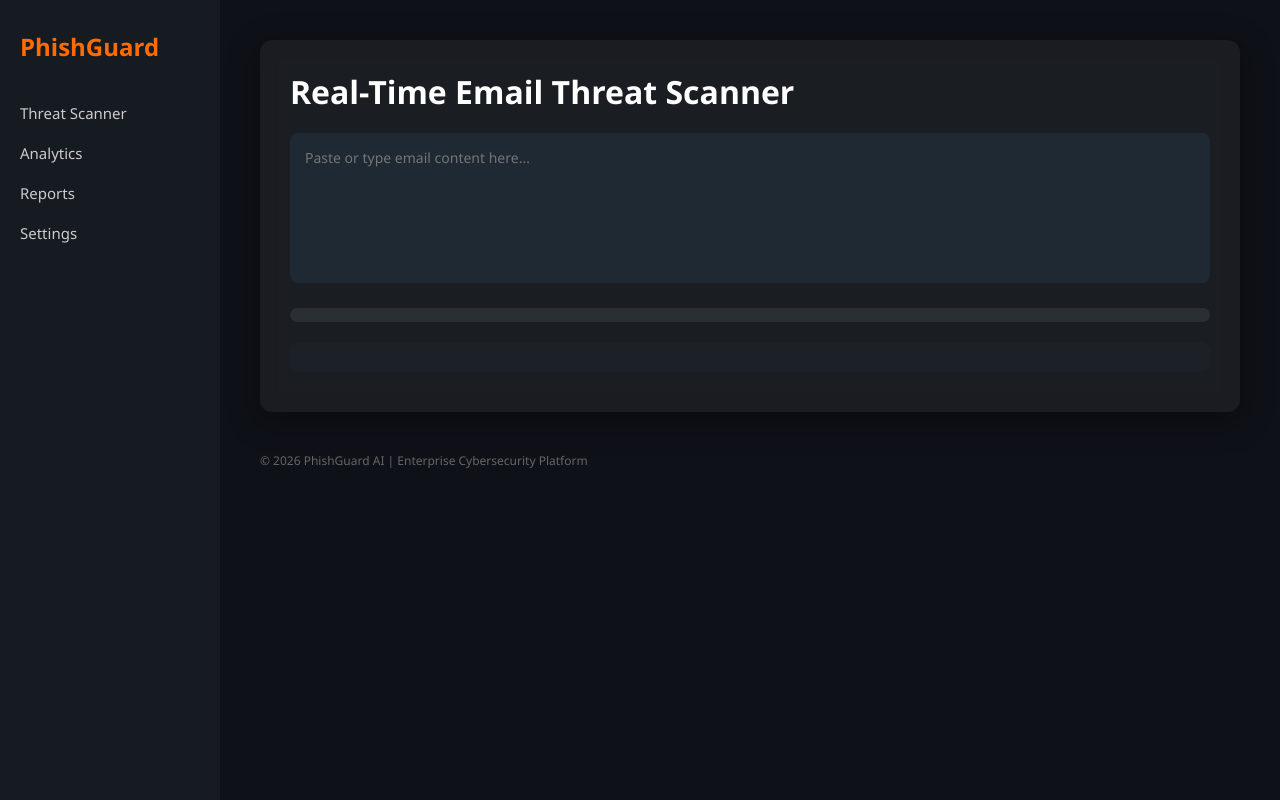
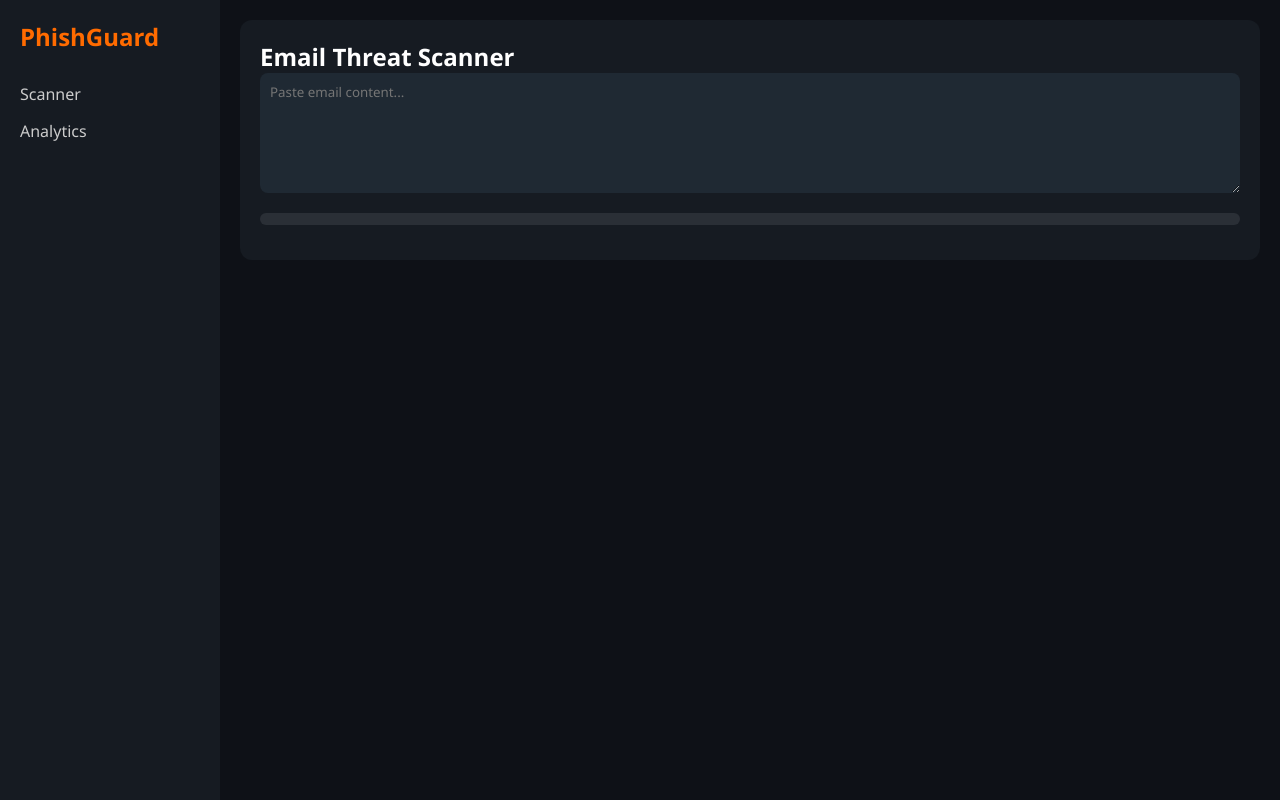
Before and after one commit to tejasn369/Phishguard-ai, a Flask app: page / in a window 1280 px wide. Run offline with Flask 3, Linux system fonts and the light colour scheme.

Commit message:
Update index.html

```diff
--- a/templates/index.html
+++ b/templates/index.html
@@ -1,166 +1,141 @@
 <!DOCTYPE html>
 <html>
 <head>
-    <title>PhishGuard AI | Cybersecurity Platform</title>
+    <title>PhishGuard AI</title>
     <meta name="viewport" content="width=device-width, initial-scale=1.0">
 
     <style>
         * {
-            margin: 0;
-            padding: 0;
-            box-sizing: border-box;
-            font-family: 'Segoe UI', sans-serif;
+            margin:0;
+            padding:0;
+            box-sizing:border-box;
+            font-family:Segoe UI, sans-serif;
         }
 
         body {
-            display: flex;
-            background: #0e1117;
-            color: #fff;
-            height: 100vh;
+            background:#0e1117;
+            color:white;
+            display:flex;
+            min-height:100vh;
+            animation: fadeIn 0.6s ease-in-out;
         }
 
-        /* Sidebar */
+        @keyframes fadeIn {
+            from { opacity: 0; transform: translateY(10px); }
+            to { opacity: 1; transform: translateY(0); }
+        }
+
         .sidebar {
-            width: 220px;
-            background: #161b22;
-            padding: 30px 20px;
-            display: flex;
-            flex-direction: column;
+            width:220px;
+            background:#161b22;
+            padding:20px;
         }
 
         .sidebar h2 {
-            color: #ff6b00;
-            margin-bottom: 40px;
+            color:#ff6b00;
+            margin-bottom:30px;
         }
 
         .sidebar a {
-            color: #ccc;
-            text-decoration: none;
-            margin-bottom: 20px;
-            font-size: 15px;
-            transition: 0.3s;
+            display:block;
+            margin-bottom:15px;
+            color:#ccc;
+            text-decoration:none;
+            transition: transform 0.15s ease, opacity 0.15s ease;
         }
 
         .sidebar a:hover {
-            color: #ff6b00;
+            color:#ff6b00;
         }
 
-        /* Main Content */
+        .sidebar a:active {
+            transform: scale(0.95);
+            opacity: 0.8;
+        }
+
         .main {
-            flex: 1;
-            padding: 40px;
-            overflow-y: auto;
+            flex:1;
+            padding:20px;
         }
 
         .card {
-            background: rgba(255,255,255,0.05);
-            backdrop-filter: blur(10px);
-            border-radius: 12px;
-            padding: 30px;
-            box-shadow: 0 8px 32px rgba(0,0,0,0.4);
-            margin-bottom: 30px;
+            background:#161b22;
+            padding:20px;
+            border-radius:12px;
+            transition: transform 0.3s ease, box-shadow 0.3s ease;
         }
 
-        h1 {
-            margin-bottom: 20px;
+        .card:hover {
+            transform: translateY(-6px);
+            box-shadow: 0 12px 30px rgba(0,0,0,0.6);
         }
 
         textarea {
-            width: 100%;
-            height: 150px;
-            background: #1f2933;
-            border: none;
-            border-radius: 8px;
-            padding: 15px;
-            color: white;
-            resize: none;
-            font-size: 14px;
+            width:100%;
+            height:120px;
+            background:#1f2933;
+            border:none;
+            border-radius:8px;
+            padding:10px;
+            color:white;
+            transition: all 0.3s ease;
         }
 
         textarea:focus {
-            outline: 2px solid #ff6b00;
+            box-shadow: 0 0 12px rgba(255,107,0,0.6);
+            transform: scale(1.01);
         }
 
         .meter {
-            width: 100%;
-            height: 14px;
-            background: #2a2f36;
-            border-radius: 10px;
-            margin: 20px 0;
-            overflow: hidden;
+            width:100%;
+            height:12px;
+            background:#2a2f36;
+            border-radius:10px;
+            margin:15px 0;
+            overflow:hidden;
         }
 
         .fill {
-            height: 100%;
-            width: 0%;
-            transition: width 0.8s ease-in-out;
+            height:100%;
+            width:0%;
+            transition: width 0.6s cubic-bezier(.4,0,.2,1);
         }
 
-        .safe { background: #16c784; }
-        .warn { background: #f59e0b; }
-        .danger { background: #ef4444; }
+        .safe { background:#16c784; }
+        .warn { background:#f59e0b; }
+        .danger { background:#ef4444; }
 
-        .status {
-            font-size: 18px;
-            margin-bottom: 10px;
-        }
-
-        .analysis-box {
-            margin-top: 15px;
-            background: #1c2128;
-            padding: 15px;
-            border-radius: 8px;
-            font-size: 14px;
-        }
-
-        .url-warning {
-            margin-top: 10px;
-            color: #ff6b6b;
-            font-size: 13px;
-        }
-
-        .footer {
-            margin-top: 40px;
-            font-size: 12px;
-            color: #666;
+        @media(max-width:768px) {
+            body { flex-direction:column; }
+            .sidebar { width:100%; text-align:center; }
         }
     </style>
 </head>
 
 <body>
 
-    <!-- Sidebar -->
 <div class="sidebar">
     <h2>PhishGuard</h2>
-        <a href="/">Threat Scanner</a>
+    <a href="/">Scanner</a>
     <a href="/dashboard">Analytics</a>
-        <a href="#">Reports</a>
-        <a href="#">Settings</a>
 </div>
 
-    <!-- Main Content -->
 <div class="main">
+    <div class="card">
+        <h2>Email Threat Scanner</h2>
 
-        <div class="card">
-            <h1>Real-Time Email Threat Scanner</h1>
-            <textarea id="emailInput" placeholder="Paste or type email content here..."></textarea>
+        <textarea id="emailInput" placeholder="Paste email content..."></textarea>
 
-            <div class="status" id="statusText"></div>
+        <div id="statusText"></div>
 
         <div class="meter">
             <div id="fill" class="fill"></div>
         </div>
 
         <div id="riskScore"></div>
-
-            <div class="analysis-box" id="analysisContent"></div>
-            <div class="url-warning" id="urlWarnings"></div>
+        <div id="analysisContent"></div>
+        <div id="urlWarnings"></div>
     </div>
-
-        <div class="footer">
-            © 2026 PhishGuard AI | Enterprise Cybersecurity Platform
-        </div>
-
 </div>
 
 <script>
@@ -168,30 +143,26 @@ const textarea = document.getElementById("emailInput");
 
 textarea.addEventListener("input", function() {
     fetch("/analyze", {
-        method: "POST",
-        headers: {"Content-Type": "application/json"},
-        body: JSON.stringify({ text: textarea.value })
+        method:"POST",
+        headers:{"Content-Type":"application/json"},
+        body:JSON.stringify({text:textarea.value})
     })
-    .then(res => res.json())
-    .then(data => {
-
+    .then(res=>res.json())
+    .then(data=>{
         document.getElementById("statusText").innerText = data.status;
-        document.getElementById("riskScore").innerText = "Risk Score: " + data.risk + "%";
+        document.getElementById("riskScore").innerText = "Risk: " + data.risk + "%";
         document.getElementById("analysisContent").innerHTML = data.highlighted_text;
 
         let fill = document.getElementById("fill");
         fill.style.width = data.risk + "%";
         fill.className = "fill";
 
-        if (data.risk > 70) fill.classList.add("danger");
-        else if (data.risk > 40) fill.classList.add("warn");
+        if(data.risk > 70) fill.classList.add("danger");
+        else if(data.risk > 40) fill.classList.add("warn");
         else fill.classList.add("safe");
 
-        let urlDiv = document.getElementById("urlWarnings");
-        urlDiv.innerHTML = "";
-        data.url_flags.forEach(flag => {
-            urlDiv.innerHTML += "⚠ " + flag + "<br>";
-        });
+        document.getElementById("urlWarnings").innerHTML =
+            data.url_flags.join("<br>");
     });
 });
 </script>
```
Lines whose indentation alone changed are shown as unchanged.
